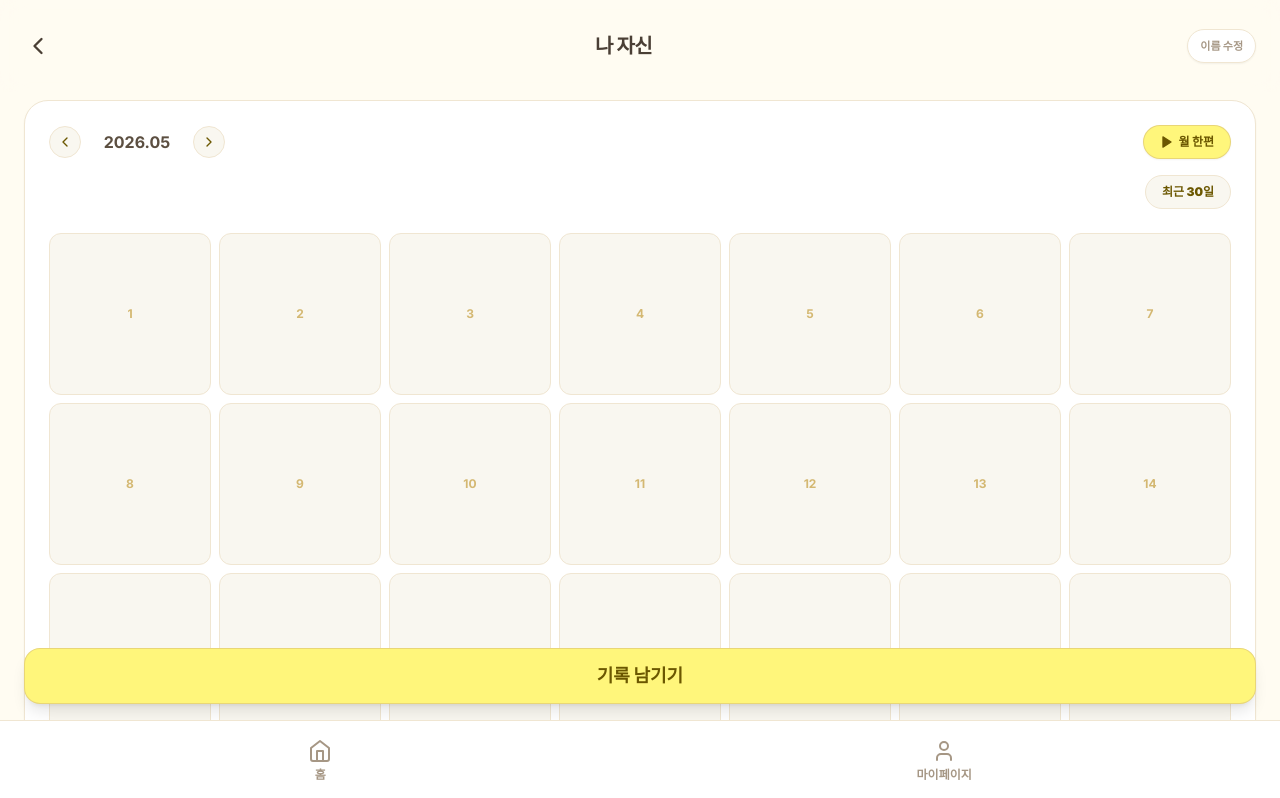
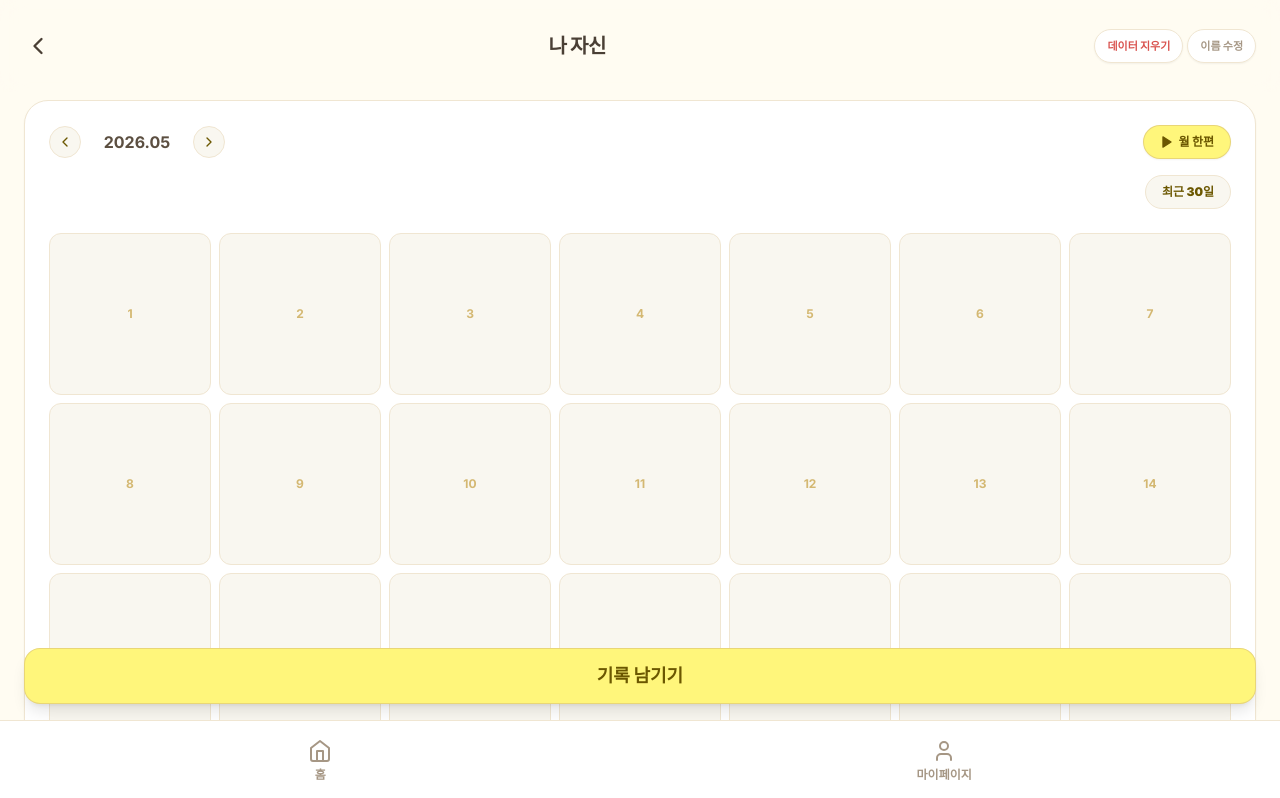
Before and after one commit to ovrhit/KUCCThon_, a Next.js app: page /target/00000000-0000-0000-0000-000000000001 in a window 1280 px wide. Shown: the top 798 px of the page. Built offline with nearby package versions, Linux system fonts and the light colour scheme; no server answers; the database is empty.

Commit message:
feat: clear target data from detail page

```diff
--- a/app/target/[id]/page.tsx
+++ b/app/target/[id]/page.tsx
@@ -4,7 +4,7 @@ import { useEffect, useRef, useState } from "react";
 import { useParams } from "next/navigation";
 import Link from "next/link";
 import { ChevronLeft, ChevronRight, Loader2, Play, X } from "lucide-react";
-import { resolveTargetId } from "@/lib/mockData";
+import { PUBLIC_DEMO_USER_ID, resolveTargetId } from "@/lib/mockData";
 import { fetchDemoTargets, updateDemoTargetName } from "@/lib/targets";
 import { supabase } from "@/lib/supabase/client";
 import { VIDEO_BUCKET } from "@/lib/supabase/paths";
@@ -24,6 +24,7 @@ export default function TargetDetailPage() {
   const [isSavingName, setIsSavingName] = useState(false);
   const [pendingDeleteLog, setPendingDeleteLog] = useState<GratitudeLog | null>(null);
   const [isDeletingLog, setIsDeletingLog] = useState(false);
+  const [isClearingTargetData, setIsClearingTargetData] = useState(false);
   const longPressTimerRef = useRef<ReturnType<typeof setTimeout> | null>(null);
   const longPressTriggeredRef = useRef(false);
 
@@ -122,6 +123,60 @@ export default function TargetDetailPage() {
     return [log.videoUrl, log.thumbnailUrl].filter(
       (path): path is string => typeof path === "string" && path.length > 0 && !path.startsWith("http"),
     );
+  };
+
+  const clearTargetData = async () => {
+    if (isClearingTargetData) return;
+
+    const ok = confirm(`${target?.name ?? "이 대상"}의 기록과 영상을 모두 지울까요?`);
+    if (!ok) return;
+
+    setIsClearingTargetData(true);
+    try {
+      const { data, error: fetchError } = await supabase
+        .from("gratitude_logs")
+        .select("video_url,thumbnail_url")
+        .eq("user_id", PUBLIC_DEMO_USER_ID)
+        .eq("target_id", targetId);
+
+      if (fetchError) throw fetchError;
+
+      const storagePaths = Array.from(
+        new Set(
+          (data ?? [])
+            .flatMap((log) => [log.video_url, log.thumbnail_url])
+            .filter((path): path is string => typeof path === "string" && path.length > 0 && !path.startsWith("http")),
+        ),
+      );
+
+      if (storagePaths.length > 0) {
+        const { error: storageError } = await supabase.storage
+          .from(VIDEO_BUCKET)
+          .remove(storagePaths);
+
+        if (storageError) {
+          console.warn("Target storage cleanup skipped:", storageError);
+        }
+      }
+
+      const { error: deleteError } = await supabase
+        .from("gratitude_logs")
+        .delete()
+        .eq("user_id", PUBLIC_DEMO_USER_ID)
+        .eq("target_id", targetId);
+
+      if (deleteError) throw deleteError;
+
+      setLogs([]);
+      setSelectedLog(null);
+      setPendingDeleteLog(null);
+      alert("데이터를 지웠습니다.");
+    } catch (clearError) {
+      console.error("Clear target data error:", clearError);
+      alert("데이터를 지우지 못했습니다. Supabase 삭제 정책이 적용되어 있는지 확인해주세요.");
+    } finally {
+      setIsClearingTargetData(false);
+    }
   };
 
   const deletePendingLog = async () => {
@@ -254,12 +309,21 @@ export default function TargetDetailPage() {
             </button>
           </div>
         ) : (
+          <div className="flex shrink-0 items-center gap-1">
+            <button
+              onClick={clearTargetData}
+              disabled={isClearingTargetData}
+              className="min-w-16 px-3 py-2 rounded-full bg-white border border-[#F0E6D2] text-[#D9534F] text-[11px] font-black shadow-sm disabled:opacity-40"
+            >
+              {isClearingTargetData ? <Loader2 size={14} className="mx-auto animate-spin" /> : "데이터 지우기"}
+            </button>
             <button
               onClick={startEditingName}
               className="px-3 py-2 rounded-full bg-white border border-[#F0E6D2] text-[#A69785] text-[11px] font-black shadow-sm"
             >
               이름 수정
             </button>
+          </div>
         )}
       </header>
 
```
Lines whose indentation alone changed are shown as unchanged.
